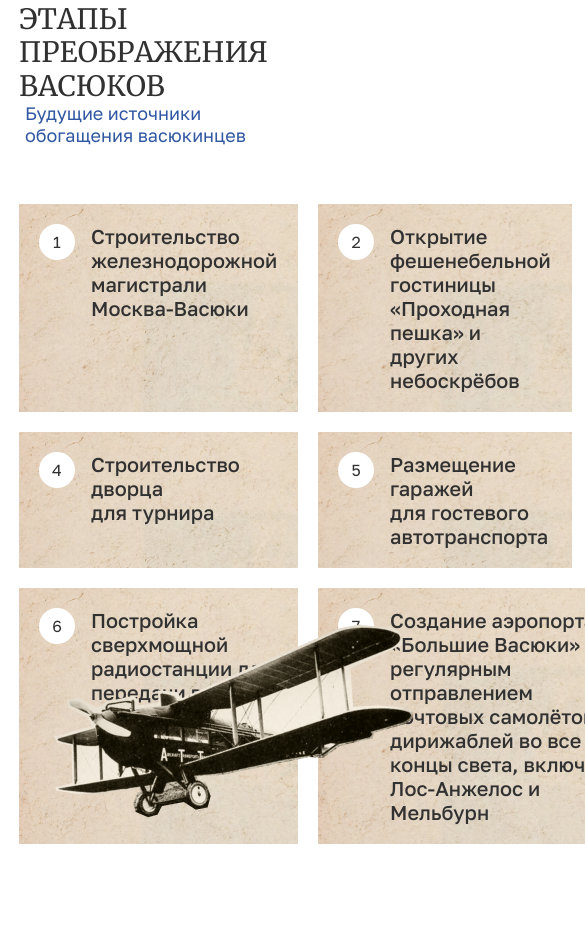
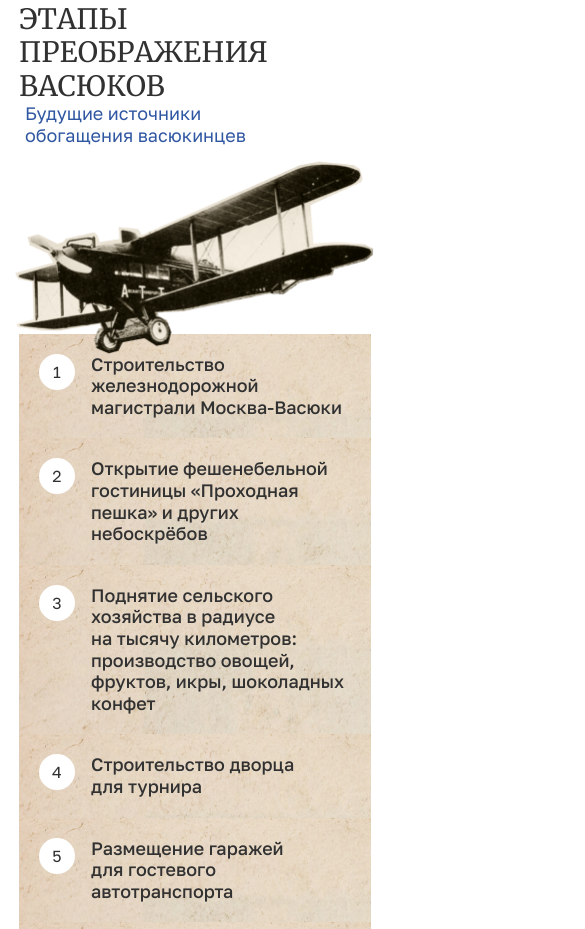
Before and after one commit to IlyaPridanov/chess, a plain HTML site: page index.html in a window 390 px wide. Shown: the part 2715-3644 px from the top of the page, 585 px wide, since content can reach past the window. Before the commit the page ends 3562 px from the top, so only its background shows below. Drawn offline with Linux system fonts and the light colour scheme.

Commit message:
feat:.stage-tablet

```diff
--- a/css/style.css
+++ b/css/style.css
@@ -698,11 +698,18 @@ img {
 }
 
 .stages__row::after {
-  content: url("../img/airplane.png");
+  content: "";
 
   position: absolute;
   bottom: -3px;
-  right: -64px;
+  right: -62px;
+
+  pointer-events: none;
+  display: block;
+  width: 400px;
+  height: 235px;
+
+  background: url("../img/airplane.png") no-repeat center/contain;
 }
 
 .stages__item {
@@ -745,7 +752,7 @@ img {
   grid-template-columns: subgrid;
 }
 
-.stages__column + .stages__item {
+.stages__item--two-row {
   grid-row: 1 / 3;
   grid-column: 3 / 4;
 }
@@ -754,3 +761,76 @@ img {
   grid-column: 2 / 4;
   padding: 20px 40% 20px 20px;
 }
+
+@media screen and (max-width: 1360px) {
+  .stages {
+    overflow: hidden;
+  }
+
+  .stages__row > .stages__item:last-child {
+    padding-right: 26vw;
+  }
+
+  .stages__row::after {
+    right: -6vw;
+  }
+}
+
+@media screen and (max-width: 1110px) {
+    .stages__row::after {
+        right: -9vw;
+    }
+
+    .stages__row > .stages__item:last-child {
+        padding-right: 30vw;
+    }
+}
+
+@media screen and (max-width: 1024px) {
+  .stages__row {
+    padding-top: 130px;
+    grid-template-columns: 1fr 1fr;
+  }
+
+  .stages__item {
+    padding: 20px;
+  }
+
+  .stages__row > .stages__item {
+    grid-column: 1 / 3;
+  }
+
+  .stages__item--two-row {
+    grid-row: initial;
+    grid-column: 1 / 3;
+  }
+
+  .stages__row > .stages__item:last-child {
+    padding: 20px;
+    grid-column: 1 / 3;
+  }
+
+  .stages__row::after {
+    bottom: auto;
+    right: auto;
+    top: -57px;
+    left: 50%;
+    transform: translateX(-50%);
+  }
+}
+
+@media screen and (max-width: 768px) {
+  .stages__item p {
+    font-size: 18px;
+  }
+}
+
+@media screen and (max-width: 576px) {
+  .stages__row {
+    display: block;
+  }
+
+  .stages__column {
+    display: block;
+  }
+}
--- a/index.html
+++ b/index.html
@@ -97,14 +97,16 @@
               <p>Открытие фешенебельной гостиницы «Проходная пешка» и других небоскрёбов</p>
             </div>
           </div>
-          <div class="stages__item">
+          <div class="stages__item stages__item--two-row">
             <p>Поднятие сельского хозяйства в радиусе на&nbsp;тысячу километров: производство овощей, фруктов, икры, шоколадных конфет</p>
           </div>
-          <div class="stages__item">
-            <p>Строительство дворца для&nbsp;турнира</p>
-          </div>
-          <div class="stages__item">
-            <p>Размещение гаражей для&nbsp;гостевого автотранспорта</p>
+          <div class="stages__column">
+            <div class="stages__item">
+              <p>Строительство дворца для&nbsp;турнира</p>
+            </div>
+            <div class="stages__item">
+              <p>Размещение гаражей для&nbsp;гостевого автотранспорта</p>
+            </div>
           </div>
           <div class="stages__item">
             <p>Постройка сверхмощной радиостанции для передачи всему миру сенсационных результатов</p>
```
